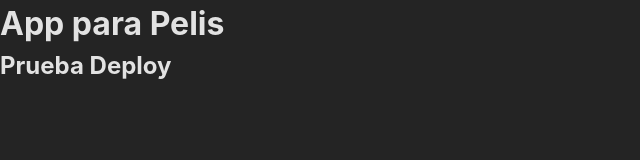
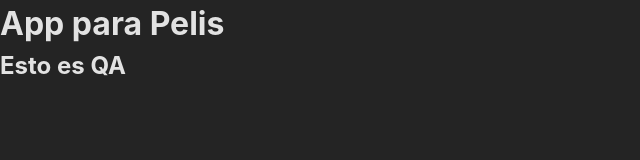
Before and after one commit to SotoCarlosJ/reactfilm_2023, a React (Vite) app: page / in a window 1280 px wide. Shown: the top 160 px of the page, without its empty margins (0-640 px from the left). Built offline with nearby package versions, Linux system fonts and the light colour scheme.

Commit message:
[cfg] - base QA

```diff
--- a/src/App.jsx
+++ b/src/App.jsx
@@ -2,7 +2,7 @@ const App = () => {
   return (
     <div>
       <h1>App para Pelis</h1>
-      <h2>Prueba Deploy</h2>
+      <h2>Esto es QA</h2>
     </div>
   )
 }
```
